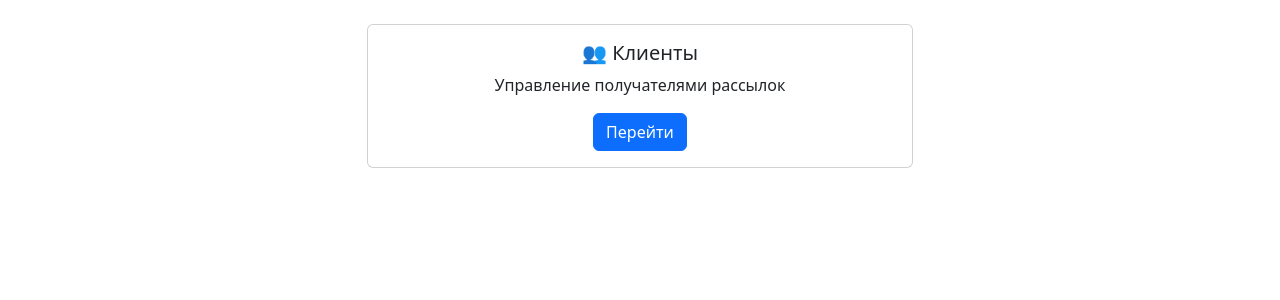
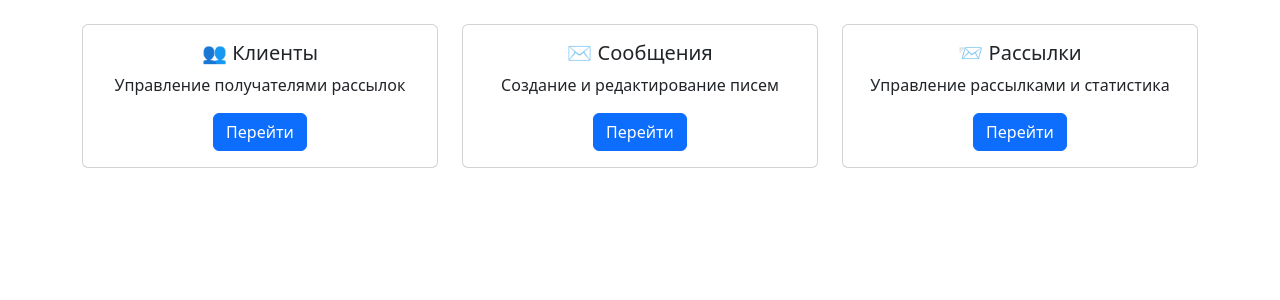
Before and after one commit to mihazizganov-debug/Mailing_service, a Django app: page / in a window 1280 px wide. Shown: the part 56-356 px from the top of the page. Run offline with Django 5.2, Linux system fonts and the light colour scheme.

Commit message:
feat: добавил карточку рассылок на главную

```diff
--- a/mailing/templates/mailing/home.html
+++ b/mailing/templates/mailing/home.html
@@ -2,7 +2,7 @@
 
 {% block content %}
 <div class="row">
-    <div class="col-md-6 mx-auto">
+    <div class="col-md-4">
         <div class="card text-center">
             <div class="card-body">
                 <h5 class="card-title">👥 Клиенты</h5>
@@ -11,5 +11,23 @@
             </div>
         </div>
     </div>
+    <div class="col-md-4">
+        <div class="card text-center">
+            <div class="card-body">
+                <h5 class="card-title">✉️ Сообщения</h5>
+                <p class="card-text">Создание и редактирование писем</p>
+                <a href="{% url 'mailing:message_list' %}" class="btn btn-primary">Перейти</a>
+            </div>
+        </div>
+    </div>
+    <div class="col-md-4">
+        <div class="card text-center">
+            <div class="card-body">
+                <h5 class="card-title">📨 Рассылки</h5>
+                <p class="card-text">Управление рассылками и статистика</p>
+                <a href="{% url 'mailing:mailing_list' %}" class="btn btn-primary">Перейти</a>
+            </div>
+        </div>
+    </div>
 </div>
 {% endblock %}
```
